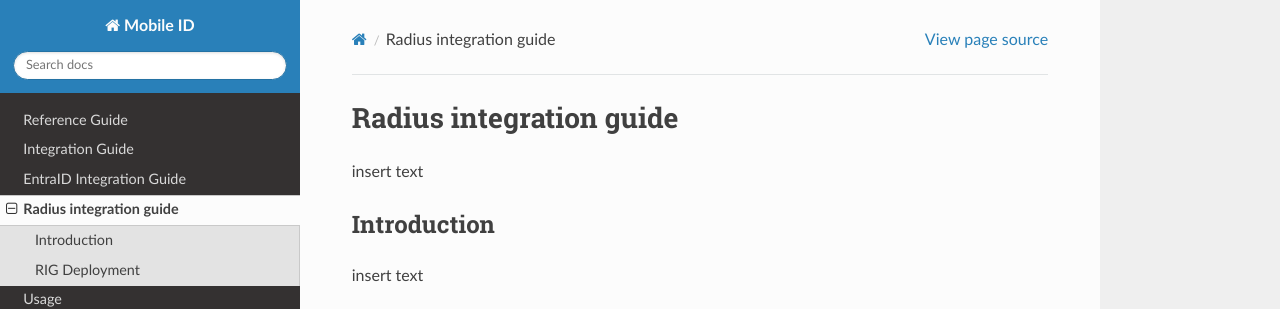
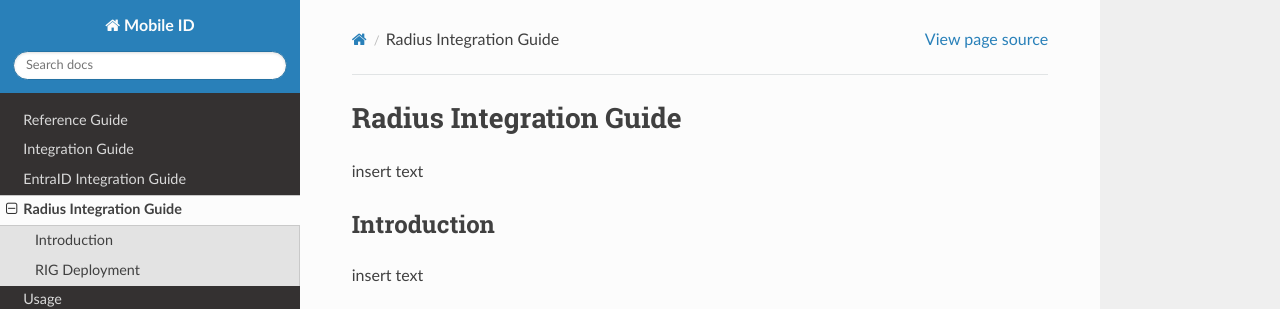
Before and after one commit to michaeltroxler/mobileid, a Sphinx documentation site: the page built from docs/source/radius-integration-guide.rst, in a window 1280 px wide. Shown: the top 309 px of the page. Built offline with Sphinx 7.4.7 and the Read the Docs theme 3.1.0, drawn with Linux system fonts in a browser that asks for light colours.

```diff
--- a/docs/source/radius-integration-guide.rst
+++ b/docs/source/radius-integration-guide.rst
@@ -1,4 +1,4 @@
-Radius integration guide
+Radius Integration Guide
 =====
 insert text
 
```
